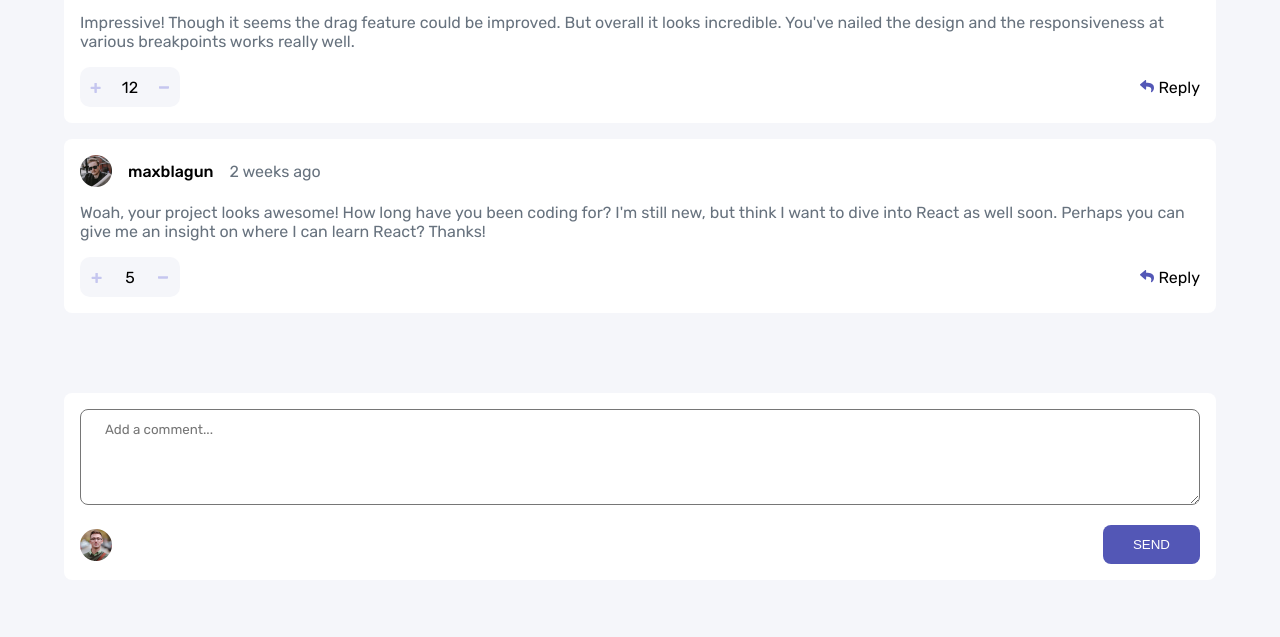
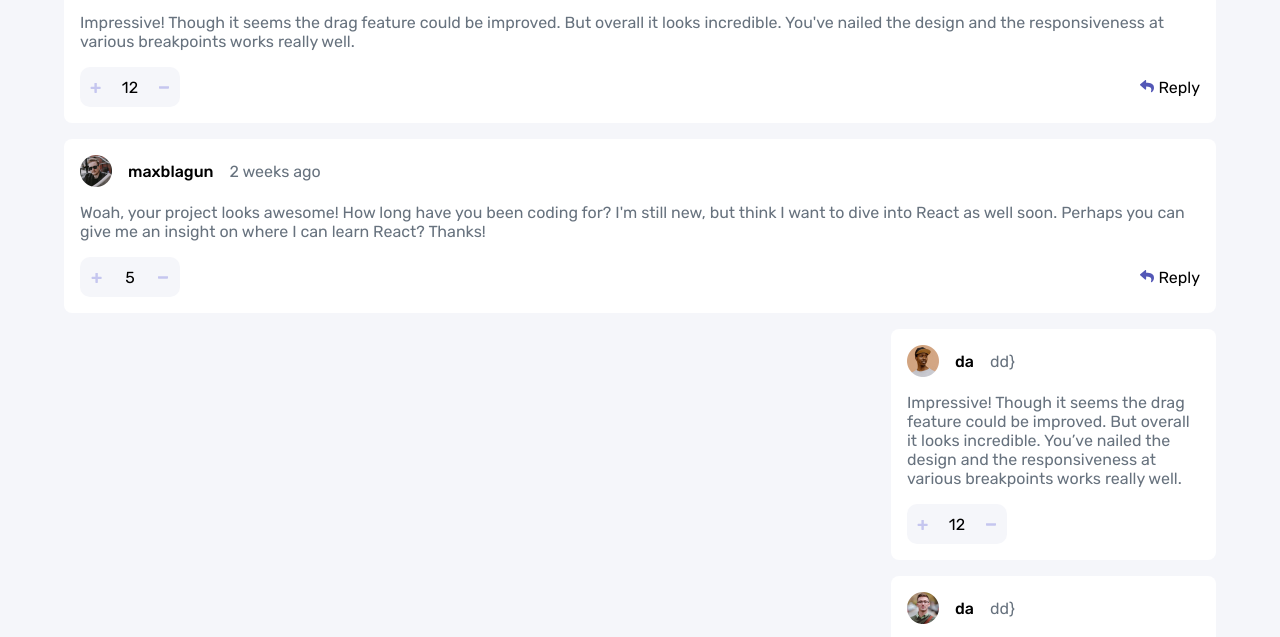
Before and after one commit to KennethChang1/interactive-comment-section, a plain HTML site: page index.html in a window 1280 px wide. Shown: the part 83-720 px from the top of the page. Drawn offline with Linux system fonts and the light colour scheme.

Commit message:
add replies

```diff
--- a/script.js
+++ b/script.js
@@ -75,10 +75,14 @@ const cardFactory = function () {
 
     const displayComment = (index) => {
         const cardContainer = document.createElement('div');
+        const cardBox = document.createElement('div');
         const replyContainer = document.createElement('div');
 
+
         replyContainer.classList.add('card', 'card--not-active', 'card-js');
+        cardBox.classList.add('box');
         cardContainer.classList.add('card');
+        // displayReply.classList.add('reply');
 
         cardContainer.innerHTML = `
         <div class="card__header">
@@ -110,10 +114,39 @@ const cardFactory = function () {
         </div>
         `
 
+        cardBox.appendChild(cardContainer);
+        cardBox.appendChild(replyContainer);
+        container.appendChild(cardBox);
 
-        container.appendChild(cardContainer);
-        container.appendChild(replyContainer);
+        const cards = document.querySelectorAll('.box');
+
+        for(let j = 0; j < data.comments[index].replies.length; j++){
+            const displayReply = document.createElement('div');
+            displayReply.classList.add('reply');
+            displayReply.innerHTML = `
+            <div class="card card--reply">
+                <div class="card__header">
+                    <img class="card__image" src="${data.comments[index].replies[j].user.image.webp}" alt="">
+                    <p class="card__name">da</p>
+                    <p class="card__time">dd}</p>
+                </div>
+                <div class="card__body">
+                    <p class="card__copy">Impressive! Though it seems the drag feature could be improved. But overall it looks
+                    incredible. You’ve nailed the design and the responsiveness at various breakpoints works really well.</p>
+                </div>
+                <div class="card__footer">
+                    <div class="card__actions">
+                        <img src="images/icon-plus.svg" alt="">
+                        <p>12</p>
+                        <img src="images/icon-minus.svg" alt="">
+                    </div>
+                </div>
+            </div>
+            `
+            cards[index].appendChild(displayReply);
+        }
     };
+
 
     const displayAllComment = () => {
         for (let i = 0; i < comments.length; i++) {
@@ -167,10 +200,10 @@ card.score();
 card.reply();
 addComment();
 
-function addComment(){
+function addComment() {
     const send = document.getElementById('send');
     const comment = document.querySelector('#comment-input');
-    send.addEventListener('click', ()=>{
+    send.addEventListener('click', () => {
         const cardContainer = document.createElement('div');
 
         cardContainer.classList.add('card');
--- a/scss/styles.scss
+++ b/scss/styles.scss
@@ -6,7 +6,6 @@
 
 .main{
     background-color: #F5F6FA;
-    height: 100vh;
     font-family: 'Rubik', sans-serif;
 }
 
@@ -21,6 +20,12 @@
     }
 }
 
+.reply{
+    display: flex;
+    flex-direction: column;
+    align-items: flex-end;
+}
+
 .card{
     background-color: white;
     border-radius: 8px;
@@ -29,6 +34,10 @@
 
     &--not-active{
         display: none;
+    }
+
+    &--reply{
+        width: 325px;
     }
 
     &__header{
```
Also changed, not shown: index.html (+24 -0 lines), scss/styles.css, 1 other file.
